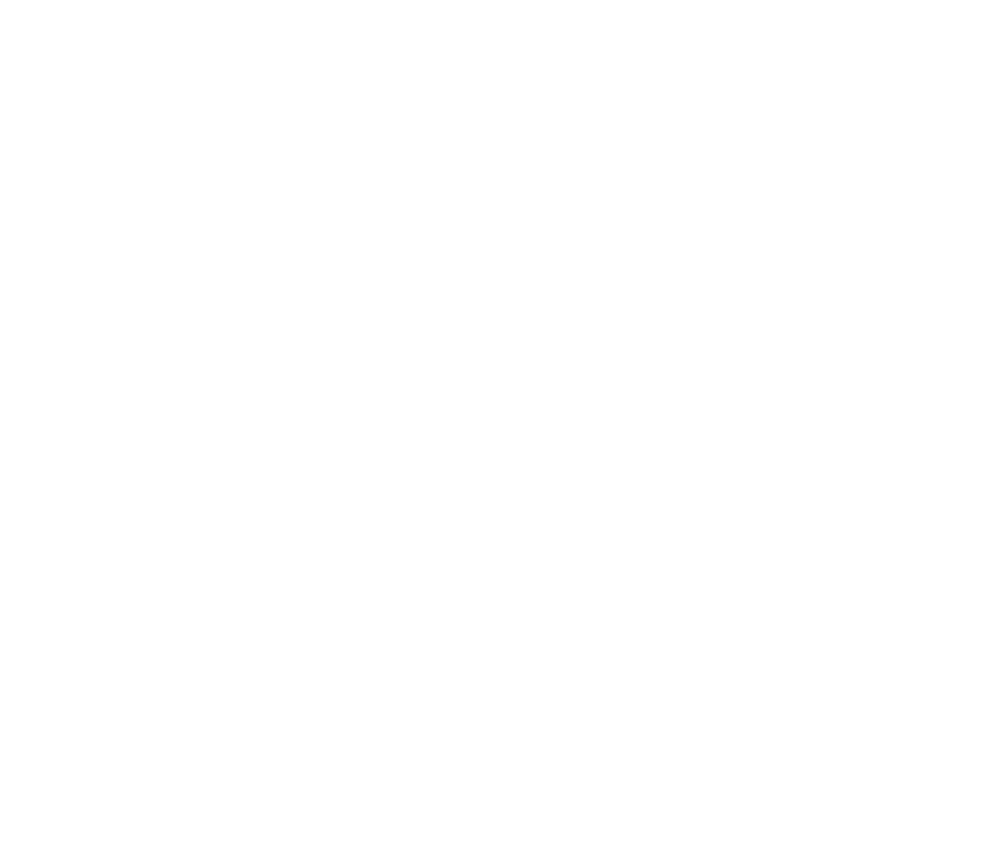
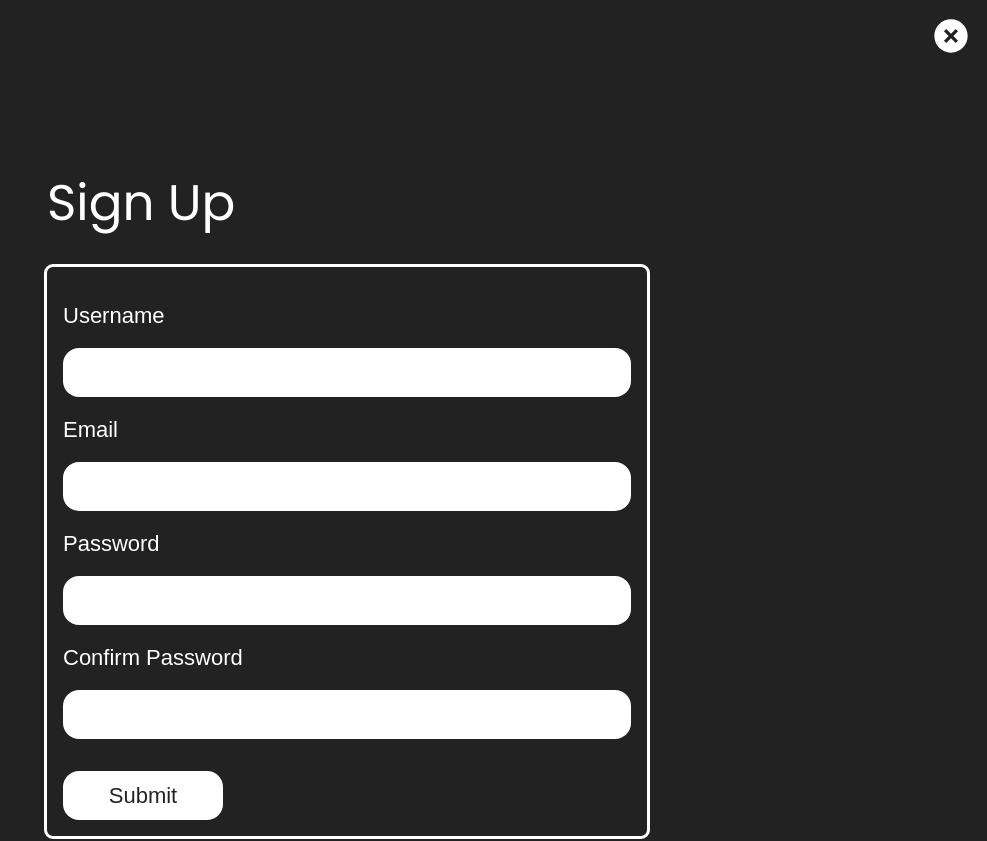
Before and after one commit to jbrov2/Muse-Redo, a React (Vite) app in the folder client/: page /signUp in a window 1280 px wide. Shown: the top 841 px of the page, without its empty margins (293-1280 px from the left). Before the commit the page ends 800 px from the top, so only its background shows below. Built offline with nearby package versions, Linux system fonts and the light colour scheme.

Commit message:
initialized register

```diff
--- a/client/src/components/User-Auth/register.jsx
+++ b/client/src/components/User-Auth/register.jsx
@@ -1,8 +1,43 @@
+import { RiCloseCircleFill } from "@remixicon/react"
+
+import { useNavigate } from "react-router-dom"
 
 function Register(){
+    const navigate = useNavigate();
+
+    const handleExit = () =>{
+        navigate('/')
+    }
     return(
         <>
-        <section className="register"></section>
+        <section className="register mx-auto">
+            <div className="top-0 flex flex-row justify-end p-4">
+                <RiCloseCircleFill
+                    className="icon"
+                    onClick={handleExit}
+                />
+            </div>
+            <div className="max-w-[600px] mb-8 mx-4 md:h-screen pt-[100px] xl:mx-auto px-6 xl:px-0 h-[368] items-center">
+
+                {/*Container */}
+                <div className="container mx-auto  xl:p-0">
+                        <h2 className="h2 mb-8"> Sign Up</h2>
+                        <div className="form outline rounded-md p-4 ">
+                            <form action="" className="flex flex-col ">
+                            <label htmlFor="user" id="user">Username</label>
+                            <input required type="text" name="user" id="user" />
+                            <label htmlFor="email" id="email">Email</label>
+                            <input required type="text" name="email" id="email" />
+                            <label htmlFor="pwd" id="pwd">Password</label>
+                            <input required type="password" name="pwd" id="pwd" />
+                            <label htmlFor="confirm_pwd" id="confirm_pwd">Confirm Password</label>
+                            <input required type="password" id="pwd" name="pwd" />
+                            <input type="button" className="btn btn-primary mt-8 w-40" value='Submit'/>
+                        </form>
+                        </div>
+                    </div>
+                </div>
+        </section>
         </>
     )
 }
--- a/client/src/views/SignUp.jsx
+++ b/client/src/views/SignUp.jsx
@@ -1,7 +1,13 @@
+import Register from "../components/User-Auth/register"
+import Footer from "../components/landing_page/Footer"
+
 function SignUp(){
     return(
         <>
         <div className="bg-primary">
+            {/*Register Componenet */}
+            <Register/>
+            <Footer/>
 
         </div>
         </>
```
